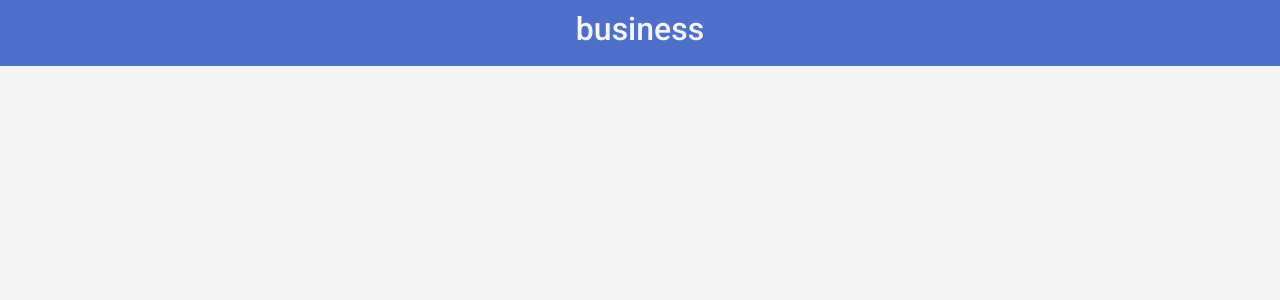
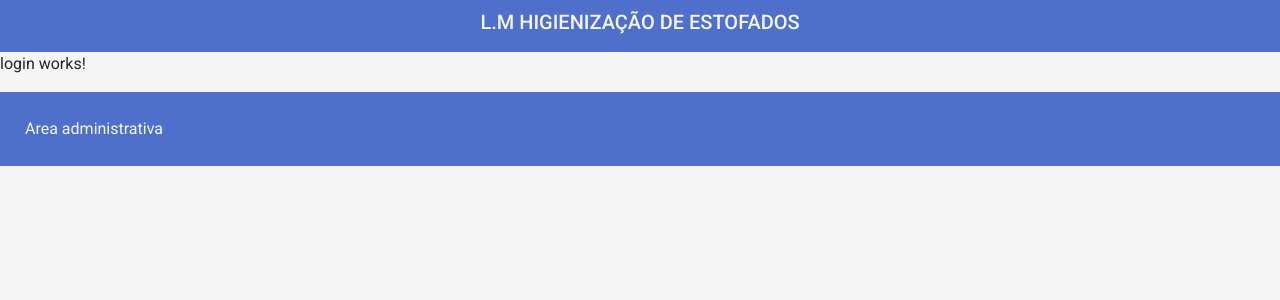
Before and after one commit to Alemaxi/LeandroFront, an Angular app: page /manager in a window 1280 px wide. Before the commit this address led to /. Shown: the top 300 px of the page. Built offline with nearby package versions, Linux system fonts and the light colour scheme.

Commit message:
Criacao do component administrativo e inicio da tela administrativa e criacao do rodape da pagina de visitors-main

```diff
--- a/src/app/app-routing.module.ts
+++ b/src/app/app-routing.module.ts
@@ -6,6 +6,10 @@ const route: Route[] =[
     path:'',
     loadChildren: () => import('./visitors/visitors.module').then(m => m.VisitorsModule),
   },
+  {
+    path:'manager',
+    loadChildren: () => import('./manager/manager.module').then(m => m.ManagerModule),
+  }
 ]
 
 @NgModule({
--- a/src/app/app.component.html
+++ b/src/app/app.component.html
@@ -1,5 +1,9 @@
 <div class="nav-pl">
-  <h2>business</h2>
+  <a routerLink=""><h5>L.M HIGIENIZAÇÃO DE ESTOFADOS</h5></a>
 </div>
 
 <router-outlet></router-outlet>
+
+<div class="container-fluid footer-pl">
+  <a routerLink="manager">Area administrativa</a>
+</div>
--- a/src/app/app.component.scss
+++ b/src/app/app.component.scss
@@ -8,3 +8,23 @@
     display: flex;
     justify-content: center;
 }
+
+
+.footer-pl {
+    background-color: rgb(79, 112, 202);
+    padding: 25px;
+
+    a{
+        color: whitesmoke;
+        text-decoration: none;
+        cursor: pointer;
+    }
+}
+
+
+div {
+    a {
+        text-decoration: none;
+        color: whitesmoke;
+    }
+}
--- /dev/null
+++ b/src/app/manager/login/login.component.html
@@ -0,0 +1 @@
+<p>login works!</p>
--- /dev/null
+++ b/src/app/manager/login/login.component.ts
@@ -0,0 +1,15 @@
+import { Component, OnInit } from '@angular/core';
+
+@Component({
+  selector: 'app-login',
+  templateUrl: './login.component.html',
+  styleUrls: ['./login.component.scss']
+})
+export class LoginComponent implements OnInit {
+
+  constructor() { }
+
+  ngOnInit(): void {
+  }
+
+}
--- a/src/app/visitors/visitors-main/visitors-main.component.html
+++ b/src/app/visitors/visitors-main/visitors-main.component.html
@@ -40,7 +40,3 @@
 <app-visitors-examples></app-visitors-examples>
 
 <app-visitors-comments></app-visitors-comments>
-
-<div style="height: 200px;">
-
-</div>
```
Also changed, not shown: src/app/manager/manager-routing.module.ts (added, +20 -0 lines), src/app/manager/manager.module.ts (added, +18 -0 lines), src/app/manager/login/login.component.scss (added), 1 other file (tests, documents, lock files or other folders).
